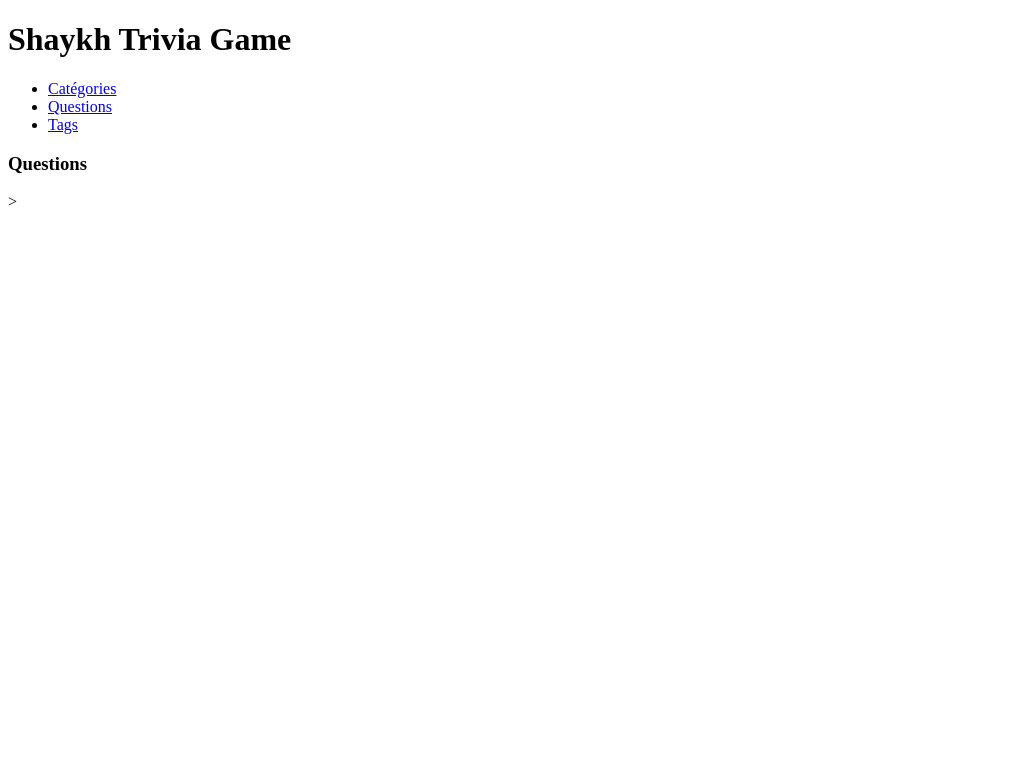
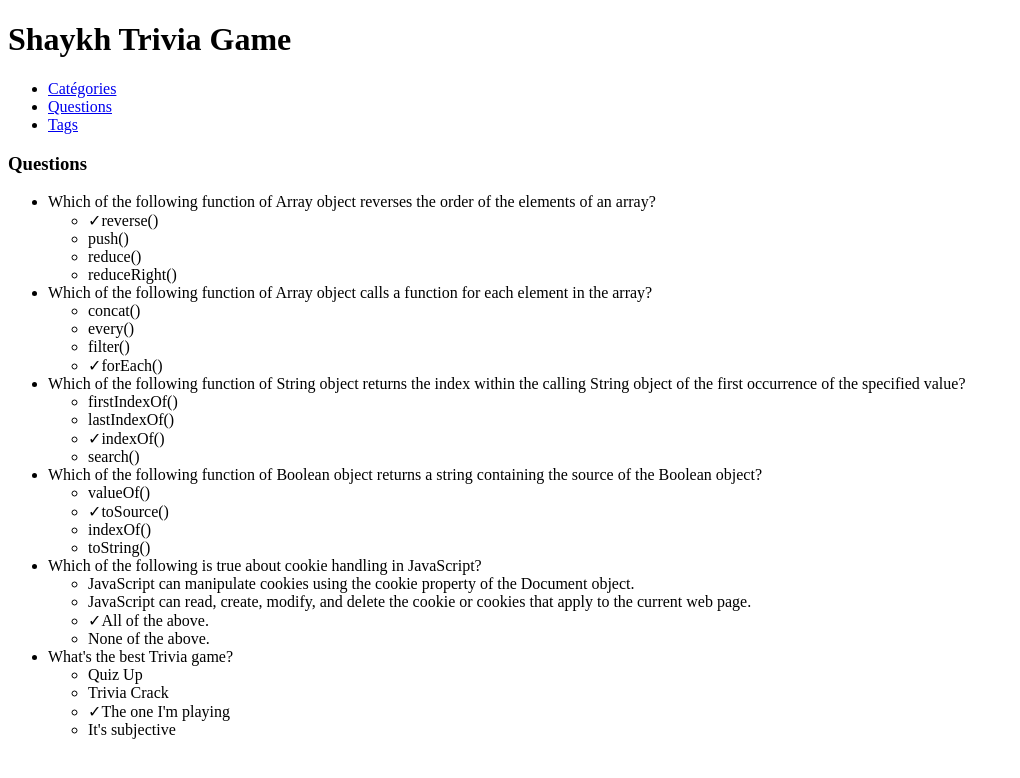
Before and after one commit to Shaykh/ShaykhTrivia, an Angular app: page /questions in a window 1280 px wide. Shown: the top 778 px of the page, without its empty margins (0-1020 px from the left). Built offline with nearby package versions, Linux system fonts and the light colour scheme; data requests are answered from the project's data file.

Commit message:
Initialisation de constructeurs

```diff
--- a/src/app/components/questions/questions.component.html
+++ b/src/app/components/questions/questions.component.html
@@ -1,4 +1,4 @@
-<h3>Questions</h3>>
+<h3>Questions</h3>
 <ul>
   <li *ngFor="let question of questions">
     <span>{{ question.questionText }}</span>
--- a/src/app/components/questions/questions.component.scss
+++ b/src/app/components/questions/questions.component.scss
@@ -0,0 +1,3 @@
+.answer.correct span::before {
+    content: '\2713';
+  }
--- a/src/app/services/question.service.ts
+++ b/src/app/services/question.service.ts
@@ -13,7 +13,9 @@ export class QuestionService {
   questions: Question[];
   questionSubject = new Subject<Question[]>();
 
-  constructor(private http: HttpClient) { }
+  constructor(private http: HttpClient) {
+    this.getQuestions();
+  }
 
   emitQuestions() {
     this.questionSubject.next(this.questions);
--- a/src/app/services/tag.service.ts
+++ b/src/app/services/tag.service.ts
@@ -11,7 +11,9 @@ export class TagService {
   tags: any[];
   tagSubject = new Subject<any[]>();
 
-  constructor(private http: HttpClient) { }
+  constructor(private http: HttpClient) {
+    this.getTags();
+  }
 
   emitTags() {
     this.tagSubject.next(this.tags);
```
